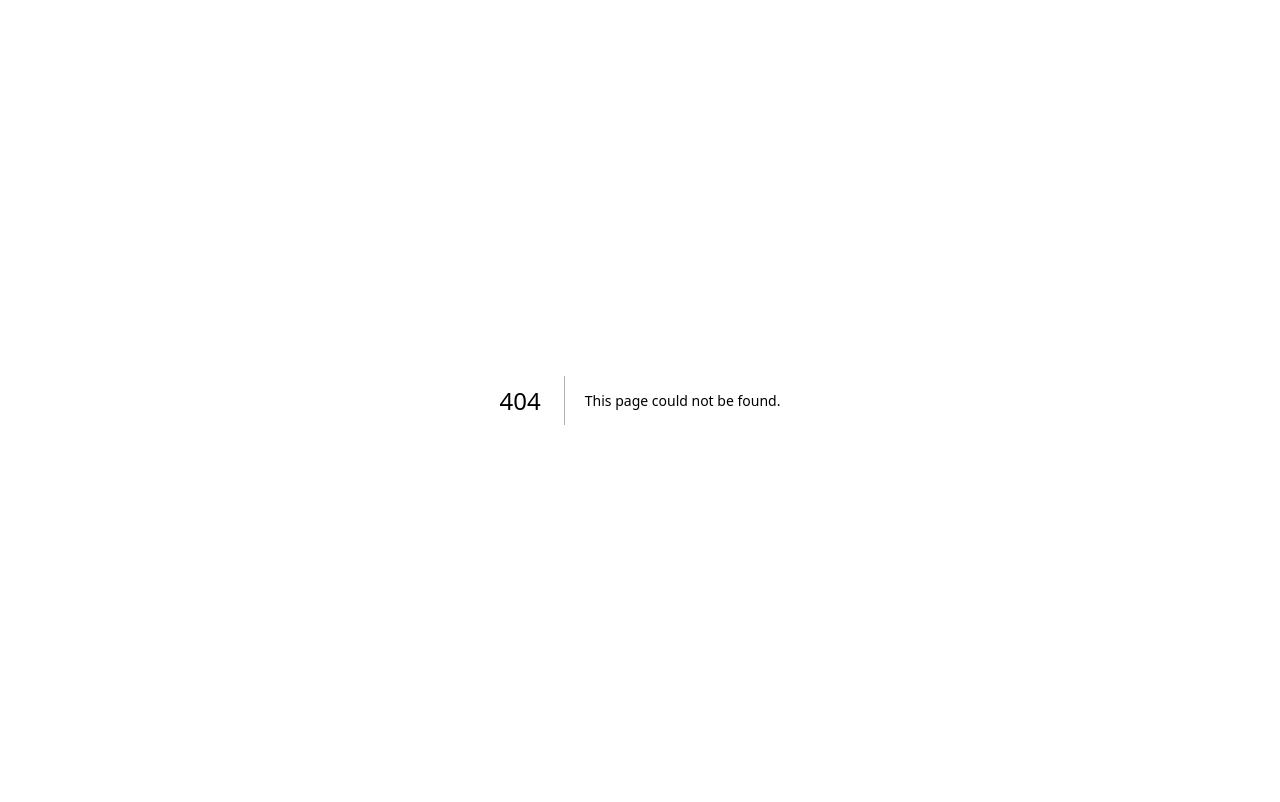
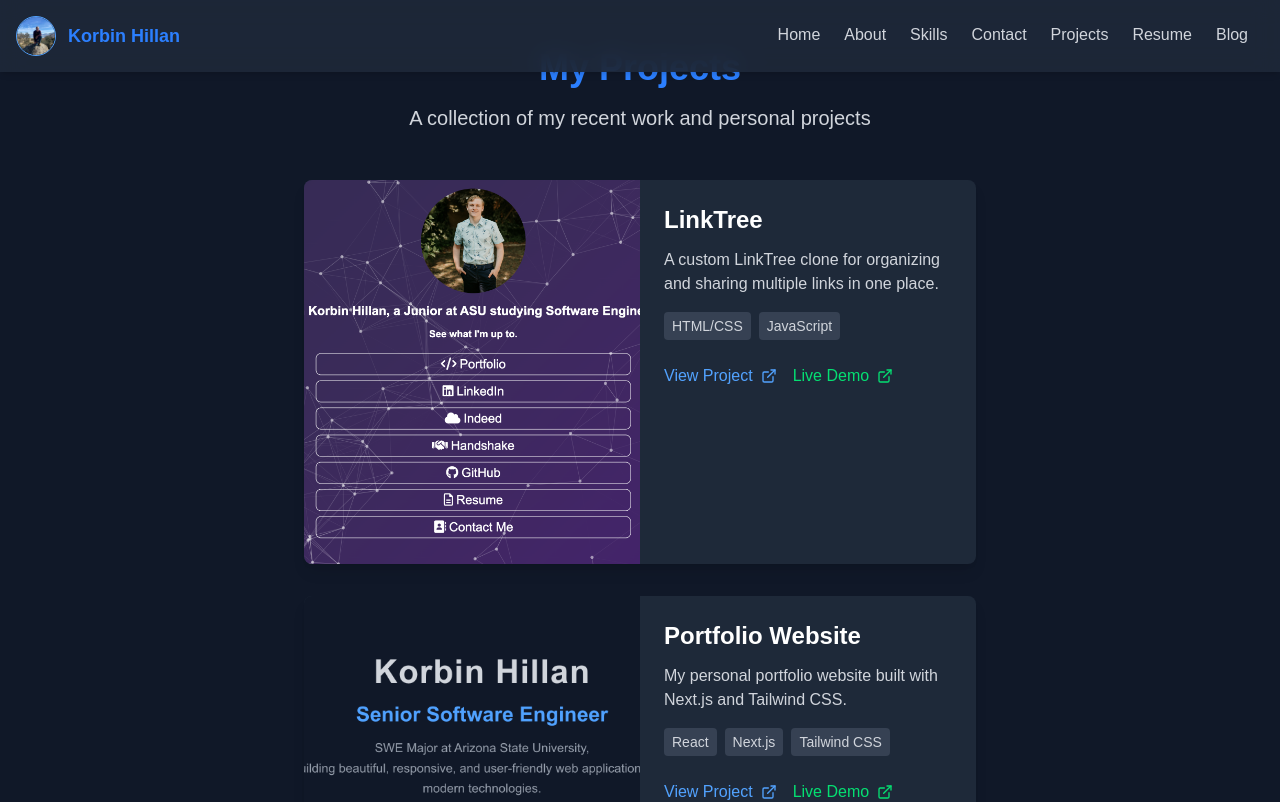
Before and after one commit to Korbin-Hillan/Portfolio, a Next.js app: page /projects in a window 1280 px wide. Before the commit this address had no page. Shown: the top 802 px of the page. Built offline with nearby package versions, Linux system fonts and the light colour scheme.

Commit message:
added Projects page

```diff
--- a/components/about.js
+++ b/components/about.js
@@ -39,10 +39,9 @@ export default function AboutMe() {
       <p className="max-w-2xl text-lg text-gray-300 text-center leading-relaxed mt-4">
         I&#39;m proficient in{" "}
         <span className="font-semibold">
-          JavaScript, React, Next.js, Django, PostgreSQL, Java, API Development,
+          JavaScript, React, Next.js, PostgreSQL, Java, API Development.
         </span>{" "}
-        and <span className="font-semibold">Cloud Computing</span>. I enjoy
-        tackling complex problems and optimizing system efficiency.
+        I enjoy tackling complex problems and optimizing system efficiency.
       </p>
 
       <p className="max-w-2xl text-lg text-gray-300 text-center leading-relaxed mt-4">
--- a/components/header.js
+++ b/components/header.js
@@ -12,18 +12,18 @@ export default function HeaderBar({ allLinksToHome = false }) {
     ? [
         { label: "Home", href: "/#home" },
         { label: "About", href: "/#about" },
-        { label: "Projects", href: "/projects" },
         { label: "Skills", href: "/#skills" },
         { label: "Contact", href: "/#contact" },
+        { label: "Projects", href: "/projects" },
         { label: "Resume", href: "/resume" },
         { label: "Blog", href: "/blog" },
       ]
     : [
         { label: "Home", href: "#home" },
         { label: "About", href: "#about" },
-        { label: "Projects", href: "/projects" },
         { label: "Skills", href: "#skills" },
         { label: "Contact", href: "#contact" },
+        { label: "Projects", href: "/projects" },
         { label: "Resume", href: "/resume" },
         { label: "Blog", href: "/blog" },
       ];
--- a/components/technicalskills.js
+++ b/components/technicalskills.js
@@ -34,7 +34,6 @@ export default function TechnicalSkills() {
           <ul className="space-y-2 text-gray-300">
             <li>Node.js</li>
             <li>Express.js</li>
-            <li>Django</li>
             <li>RESTful APIs</li>
             <li>Authentication (JWT/OAuth)</li>
           </ul>
--- /dev/null
+++ b/pages/blog.js
@@ -0,0 +1,11 @@
+import HeaderBar from "../components/header";
+import { FiDownload } from "react-icons/fi";
+
+import "../src/app/globals.css";
+export default function Blog() {
+  return (
+    <div>
+      <HeaderBar allLinksToHome={true} />
+    </div>
+  );
+}
--- /dev/null
+++ b/pages/projects.js
@@ -0,0 +1,113 @@
+import HeaderBar from "../components/header";
+import { FiDownload, FiExternalLink } from "react-icons/fi";
+import Image from "next/image";
+import Link from "next/link";
+
+import "../src/app/globals.css";
+
+const ProjectCard = ({
+  title,
+  imageSrc,
+  description,
+  techStack,
+  link,
+  live,
+}) => {
+  return (
+    <div className="bg-gray-800 rounded-lg overflow-hidden shadow-lg transition hover:shadow-xl w-full">
+      <div className="md:flex">
+        <div className="relative h-64 md:w-1/2 md:h-96">
+          <Image
+            src={imageSrc}
+            alt={`Screenshot of ${title}`}
+            fill
+            className="object-cover"
+          />
+        </div>
+        <div className="p-6 md:w-1/2">
+          <h2 className="text-2xl font-bold text-white mb-3">{title}</h2>
+          <p className="text-gray-300 mb-4">{description}</p>
+          {techStack && (
+            <div className="flex flex-wrap gap-2 mb-4">
+              {techStack.map((tech, i) => (
+                <span
+                  key={i}
+                  className="px-2 py-1 bg-gray-700 text-gray-300 text-sm rounded"
+                >
+                  {tech}
+                </span>
+              ))}
+            </div>
+          )}
+          <div className="flex gap-4 mt-6">
+            {link && (
+              <Link
+                href={link}
+                className="flex items-center text-blue-400 hover:text-blue-300"
+                target="_blank"
+              >
+                <span className="mr-2">View Project</span>
+                <FiExternalLink />
+              </Link>
+            )}
+            {live && (
+              <Link
+                href={live}
+                className="flex items-center text-green-400 hover:text-green-300"
+                target="_blank"
+              >
+                <span className="mr-2">Live Demo</span>
+                <FiExternalLink />
+              </Link>
+            )}
+          </div>
+        </div>
+      </div>
+    </div>
+  );
+};
+
+export default function Projects() {
+  const projects = [
+    {
+      title: "LinkTree",
+      imageSrc: "/images/LinkTree.png",
+      description:
+        "A custom LinkTree clone for organizing and sharing multiple links in one place.",
+      techStack: ["HTML/CSS", "JavaScript"],
+      link: "https://github.com/Korbin-Hillan/Linktree",
+      live: "https://korbinhillanlinktree.netlify.app/",
+    },
+    {
+      title: "Portfolio Website",
+      imageSrc: "/images/portfolio.png",
+      description:
+        "My personal portfolio website built with Next.js and Tailwind CSS.",
+      techStack: ["React", "Next.js", "Tailwind CSS"],
+      link: "https://github.com/Korbin-Hillan/Portfolio",
+      live: "https://korbinhillan.com/",
+    },
+    // Add more projects as needed
+  ];
+
+  return (
+    <div className="min-h-screen bg-gray-900 text-white">
+      <HeaderBar allLinksToHome={true} />
+
+      <main className="container mx-auto px-4 py-12">
+        <div className="text-center mb-12">
+          <h1 className="text-4xl font-bold text-blue-500 mb-4">My Projects</h1>
+          <p className="text-xl text-gray-300 max-w-2xl mx-auto">
+            A collection of my recent work and personal projects
+          </p>
+        </div>
+
+        <div className="flex flex-col space-y-8 max-w-2xl mx-auto">
+          {projects.map((project, index) => (
+            <ProjectCard key={index} {...project} />
+          ))}
+        </div>
+      </main>
+    </div>
+  );
+}
```
Also changed, not shown: public/images/LinkTree.png (added), public/images/Portfolio.png (added).
